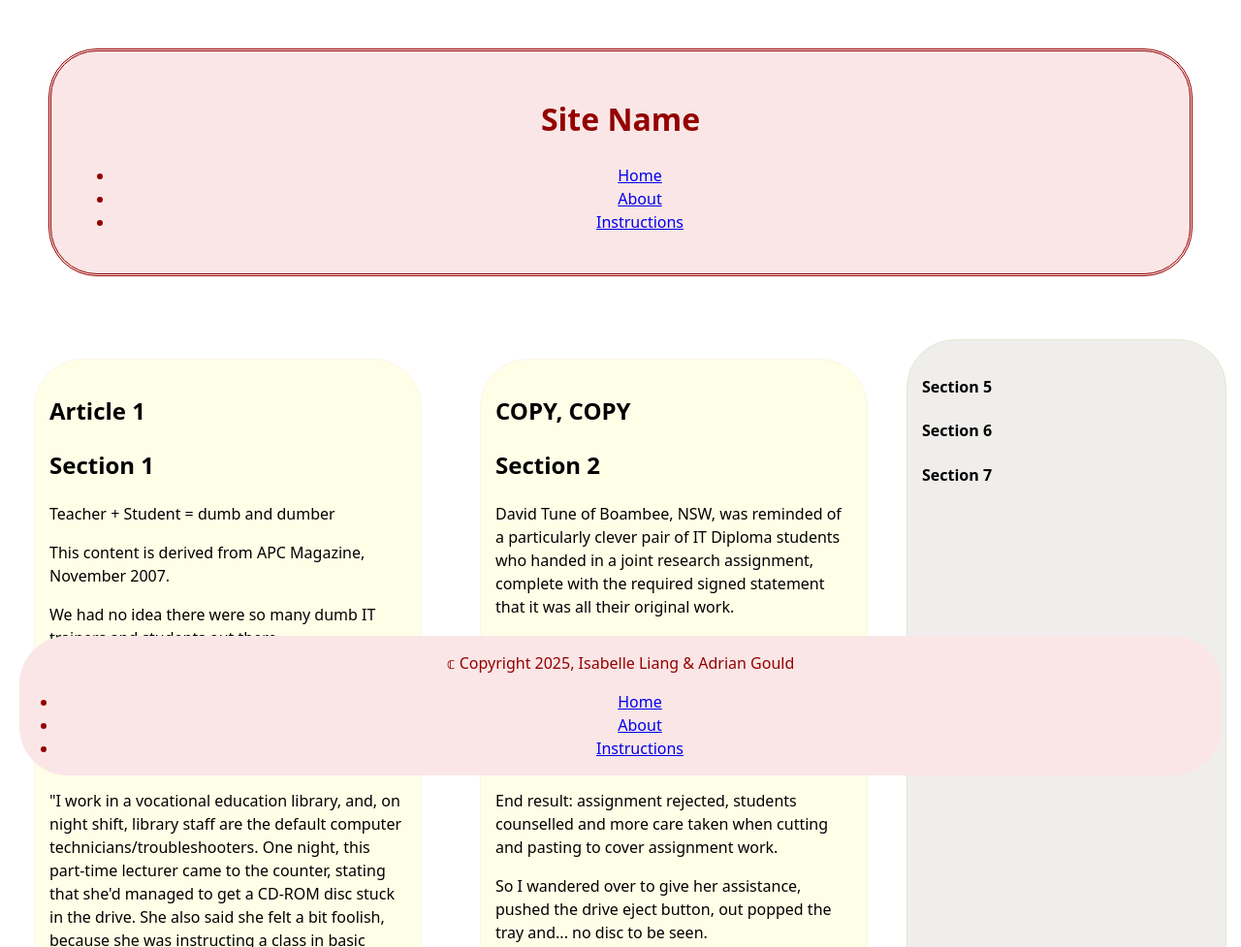
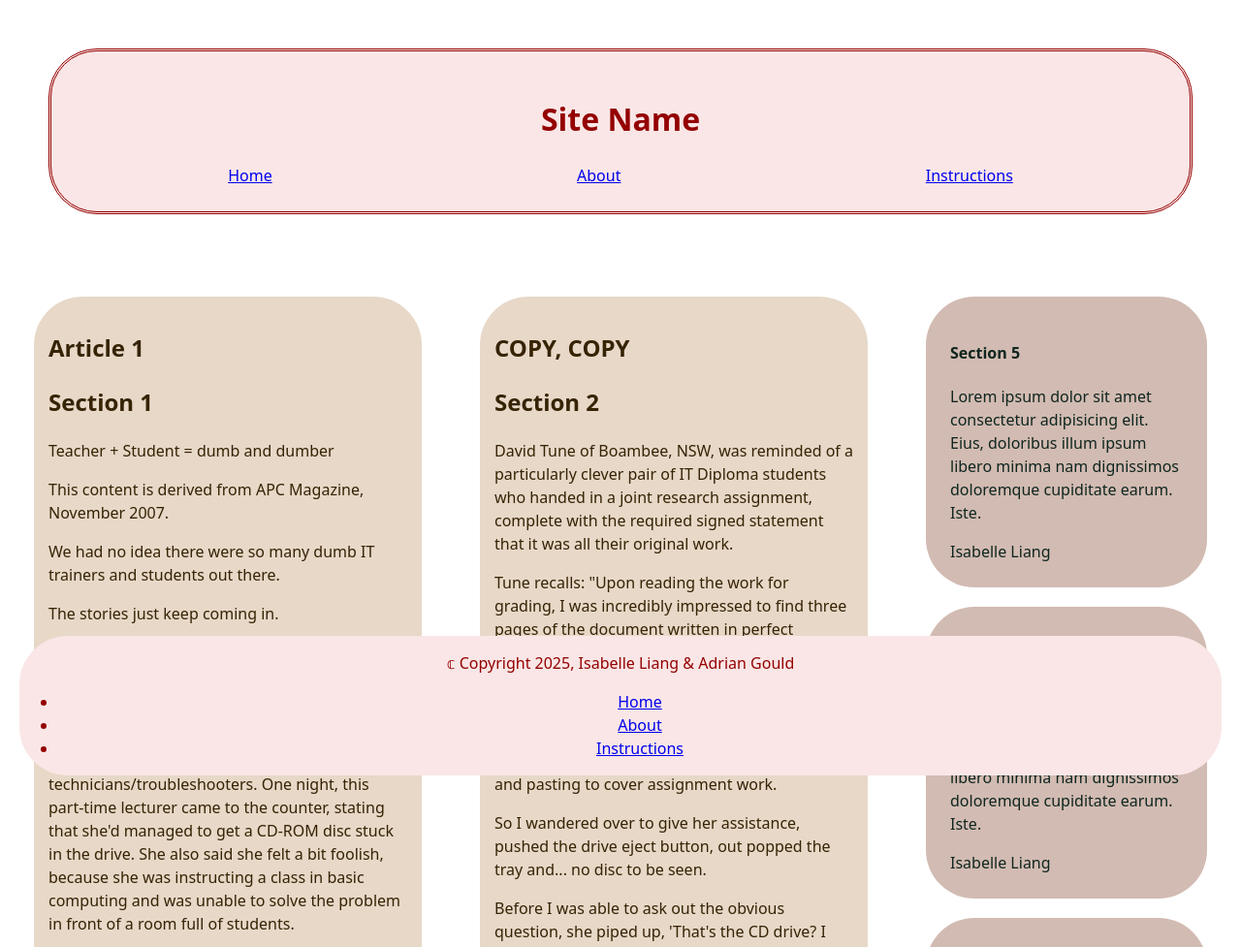
Before and after one commit to isabelleliang0/C4Prog-WT-25S2-Porfolio-IL, a plain HTML site: page phase-2/index.html in a window 1280 px wide. Shown: the top 977 px of the page at 97% size. Drawn offline with Linux system fonts and the light colour scheme.

Commit message:
feat: desktop aside - added CSS for aside layout in desktop design & adjusted color + content

```diff
--- a/phase-2/css/style.css
+++ b/phase-2/css/style.css
@@ -1,3 +1,16 @@
+.container{
+  width: 100%
+
+}
+
+@media (min-width: 768px){
+  .container
+  .header
+  .footer {
+    width: 75%;
+    margin: 0 auto;
+  }
+}
 .aside1{
   display: none;
 }
@@ -33,14 +46,14 @@ main{
 }
 
 .container article{
-  border: 1px dotted #940000;
   margin: 20px;
   border-radius: 50px;
-  padding: 20px;
-  background-color: #ffffe8;
+  padding: 15px;
+  background: #e7d8c8;
+  color: #362304;
 }
 
-footer{
+.mainfooter{
   position: sticky;
   bottom: 0;
   background: #fae6e6;
@@ -54,6 +67,10 @@ footer{
 @media (min-width: 1200px) {
   .header nav{
     display: block;
+    display: flex;
+    flex-direction:row;
+    justify-content: space-around;
+
   }
 
   .aside1{
@@ -75,17 +92,24 @@ footer{
   }
 
   .container article {
-    border: 1px solid #fcf6e9;
     padding: 15px;
-    background: #ffffe8;
+    background: #e7d8c8;
+    color: #362304;
   }
 
   .container aside {
     grid-column: 3;
     grid-row: 1/ 3;
-    border: 1px solid #deead3;
-    padding: 15px;
-    background: #f0eeec;
     border-radius: 50px;
   }
+
+  .container aside section{
+    border-radius: 50px;
+    color: #0f261f;
+    padding: 15px;
+    background: #d2bbb2;
+    padding: 25px;
+    margin: 20px;
+  }
+
 }
--- a/phase-2/index.html
+++ b/phase-2/index.html
@@ -12,11 +12,9 @@
       <h1>Site Name</h1>
 
       <nav>
-        <ul>
-          <li><a href="#">Home</a></li>
-          <li><a href="#">About</a></li>
-          <li><a href="#">Instructions</a></li>
-        </ul>
+          <a href="#">Home</a>
+          <a href="#">About</a>
+          <a href="#">Instructions</a>
       </nav>
     </header>
 
@@ -165,18 +163,24 @@
       <aside class="aside1">
         <section>
           <h4>Section 5</h4>
+          <p>Lorem ipsum dolor sit amet consectetur adipisicing elit. Eius, doloribus illum ipsum libero minima nam dignissimos doloremque cupiditate earum. Iste.</p>
+          <footer>Isabelle Liang</footer>
         </section>
 
         <section>
           <h4>Section 6</h4>
+          <p>Lorem ipsum dolor sit amet consectetur adipisicing elit. Eius, doloribus illum ipsum libero minima nam dignissimos doloremque cupiditate earum. Iste.</p>
+          <footer>Isabelle Liang</footer>
         </section>
 
         <section>
           <h4>Section 7</h4>
+          <p>Lorem ipsum dolor sit amet consectetur adipisicing elit. Eius, doloribus illum ipsum libero minima nam dignissimos doloremque cupiditate earum. Iste.</p>
+          <footer>Isabelle Liang</footer>
         </section>
       </aside>
     </main>
-    <footer>
+    <footer class="mainfooter">
       <p>&copf; Copyright 2025, Isabelle Liang & Adrian Gould</p>
       <nav>
         <ul>
```
